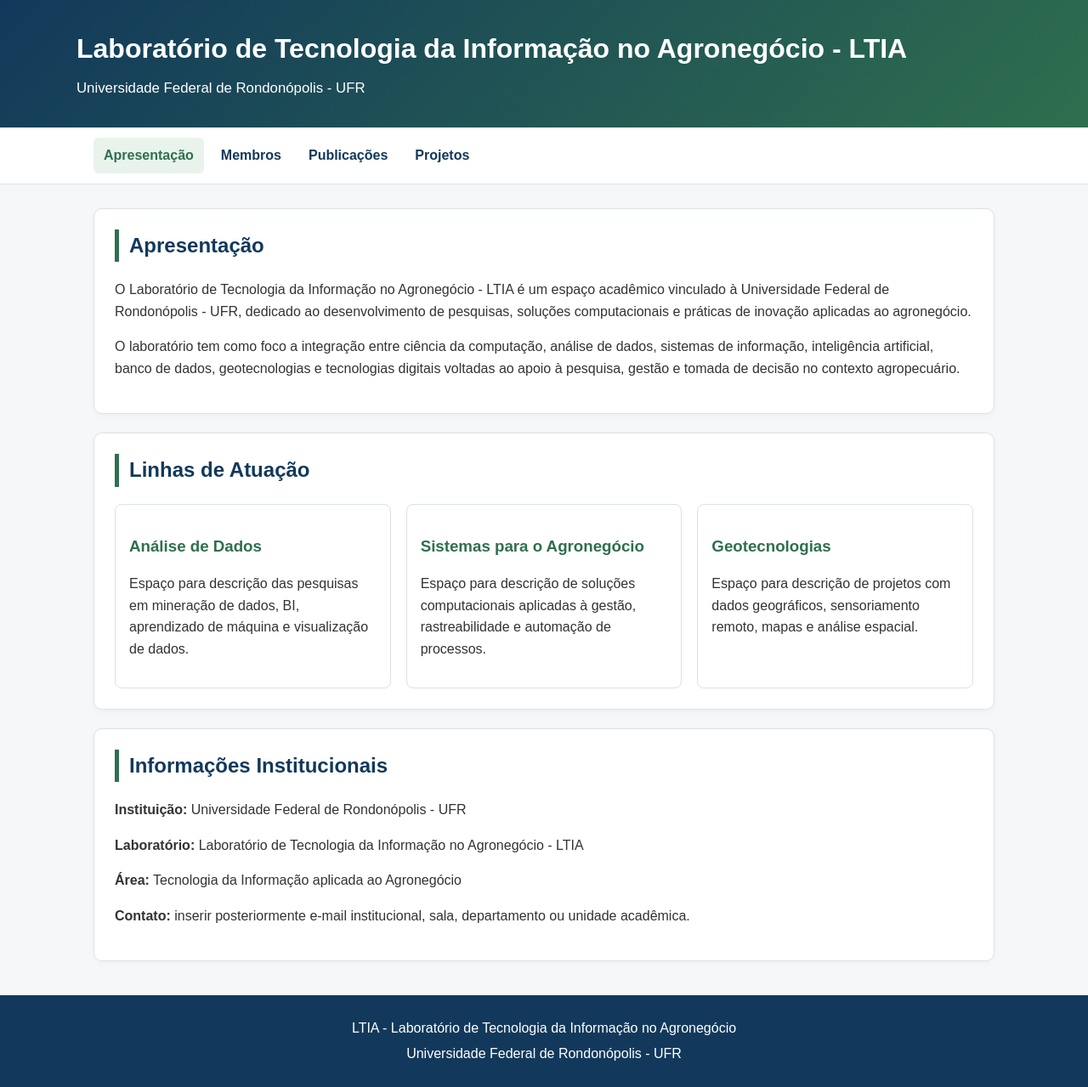
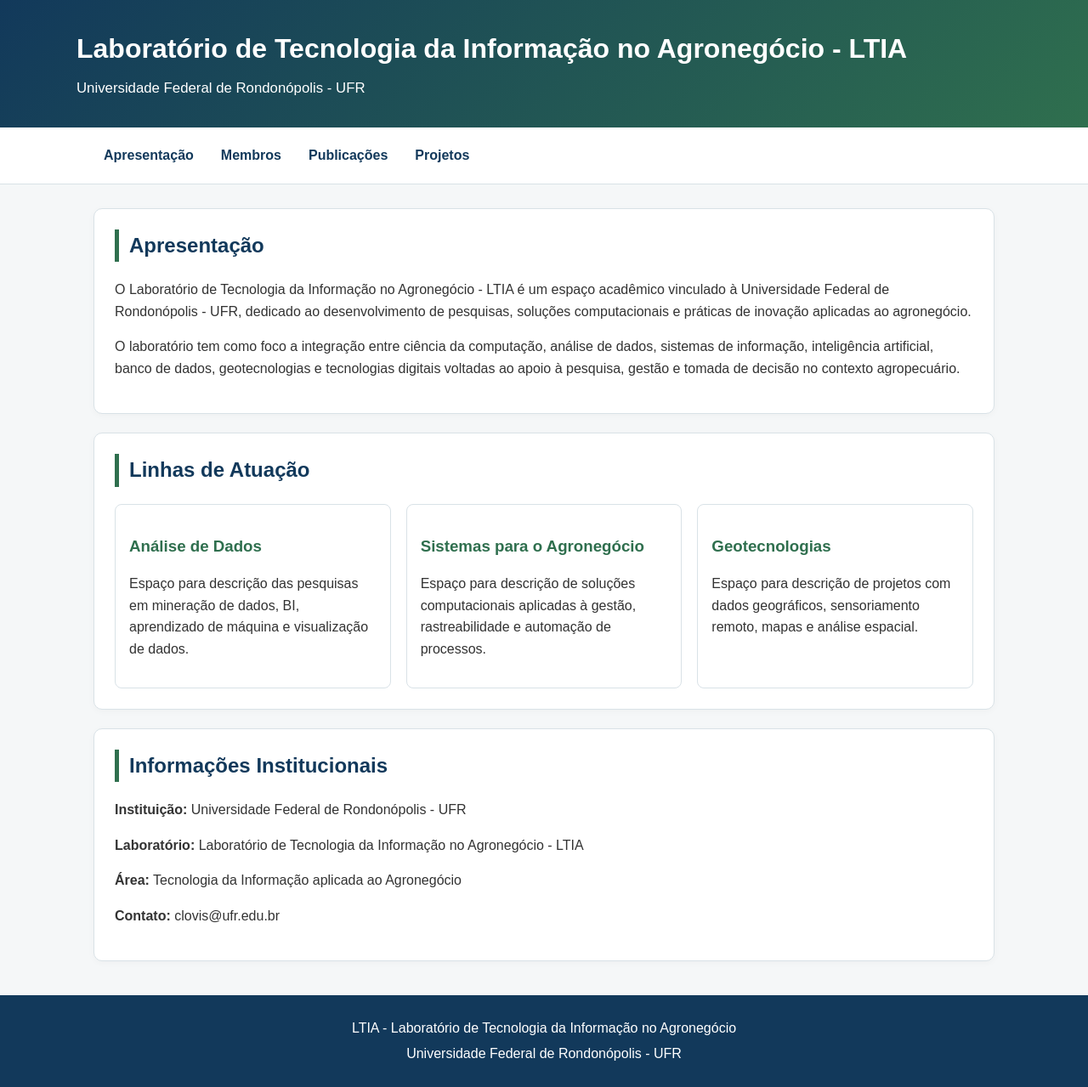
Before and after one commit to clovissjunior/ltia, a plain HTML site: page index.html in a window 1280 px wide. Shown: the whole page at 85% size. Drawn offline with Linux system fonts and the light colour scheme.

Commit message:
Site inicial do LTIA

```diff
--- a/index.html
+++ b/index.html
@@ -16,7 +16,7 @@
 
 <nav>
     <div class="container">
-        <a href="index.html" class="ativo">Apresentação</a>
+        <a href="index.html">Apresentação</a>
         <a href="membros.html">Membros</a>
         <a href="publicacoes.html">Publicações</a>
         <a href="projetos.html">Projetos</a>
@@ -24,7 +24,7 @@
 </nav>
 
 <main>
-    <section class="card">
+    <section class="card" id="apresentacao">
         <h2>Apresentação</h2>
         <p>
             O Laboratório de Tecnologia da Informação no Agronegócio - LTIA é um espaço acadêmico vinculado
@@ -61,7 +61,7 @@
         <p><strong>Instituição:</strong> Universidade Federal de Rondonópolis - UFR</p>
         <p><strong>Laboratório:</strong> Laboratório de Tecnologia da Informação no Agronegócio - LTIA</p>
         <p><strong>Área:</strong> Tecnologia da Informação aplicada ao Agronegócio</p>
-        <p><strong>Contato:</strong> inserir posteriormente e-mail institucional, sala, departamento ou unidade acadêmica.</p>
+        <p><strong>Contato:</strong> clovis@ufr.edu.br</p>
     </section>
 </main>
 
```
